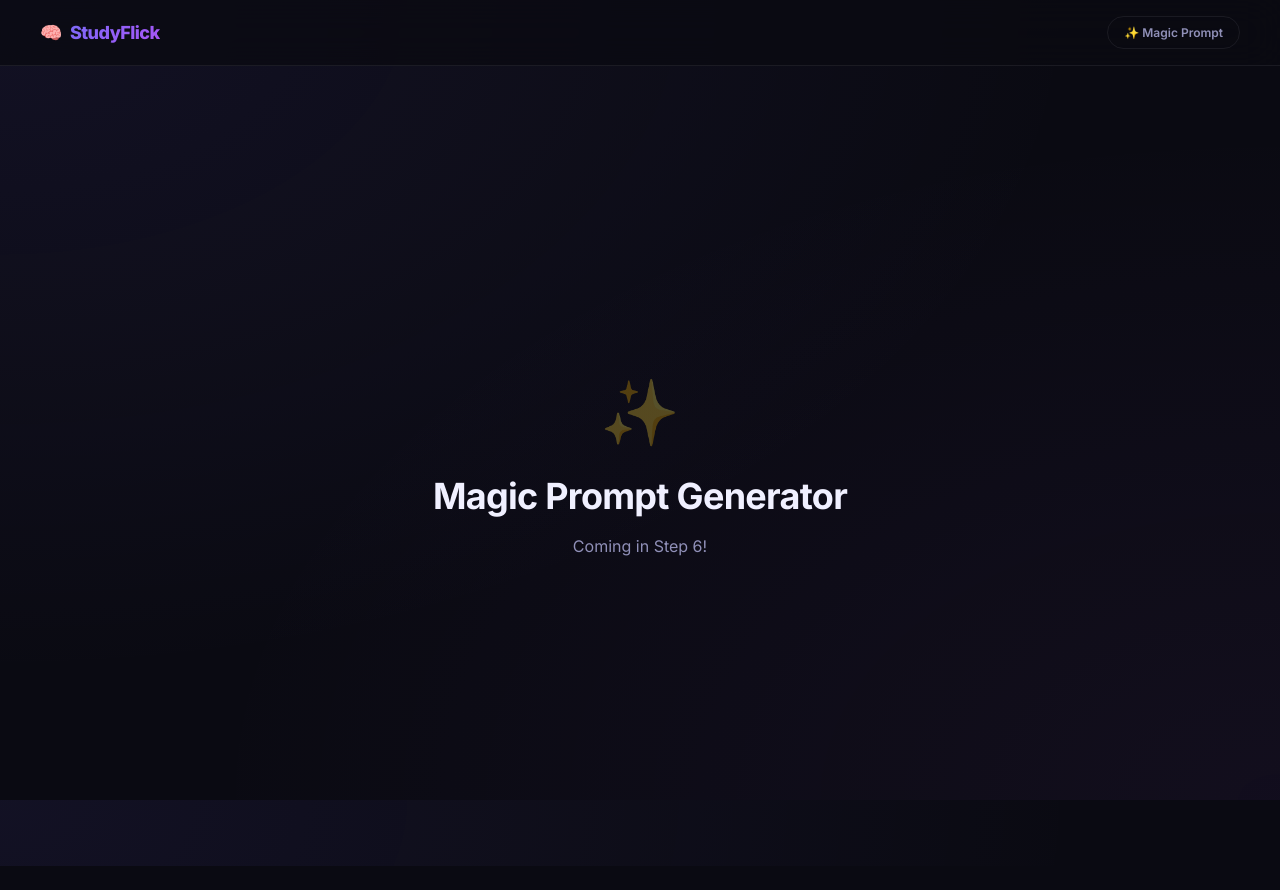
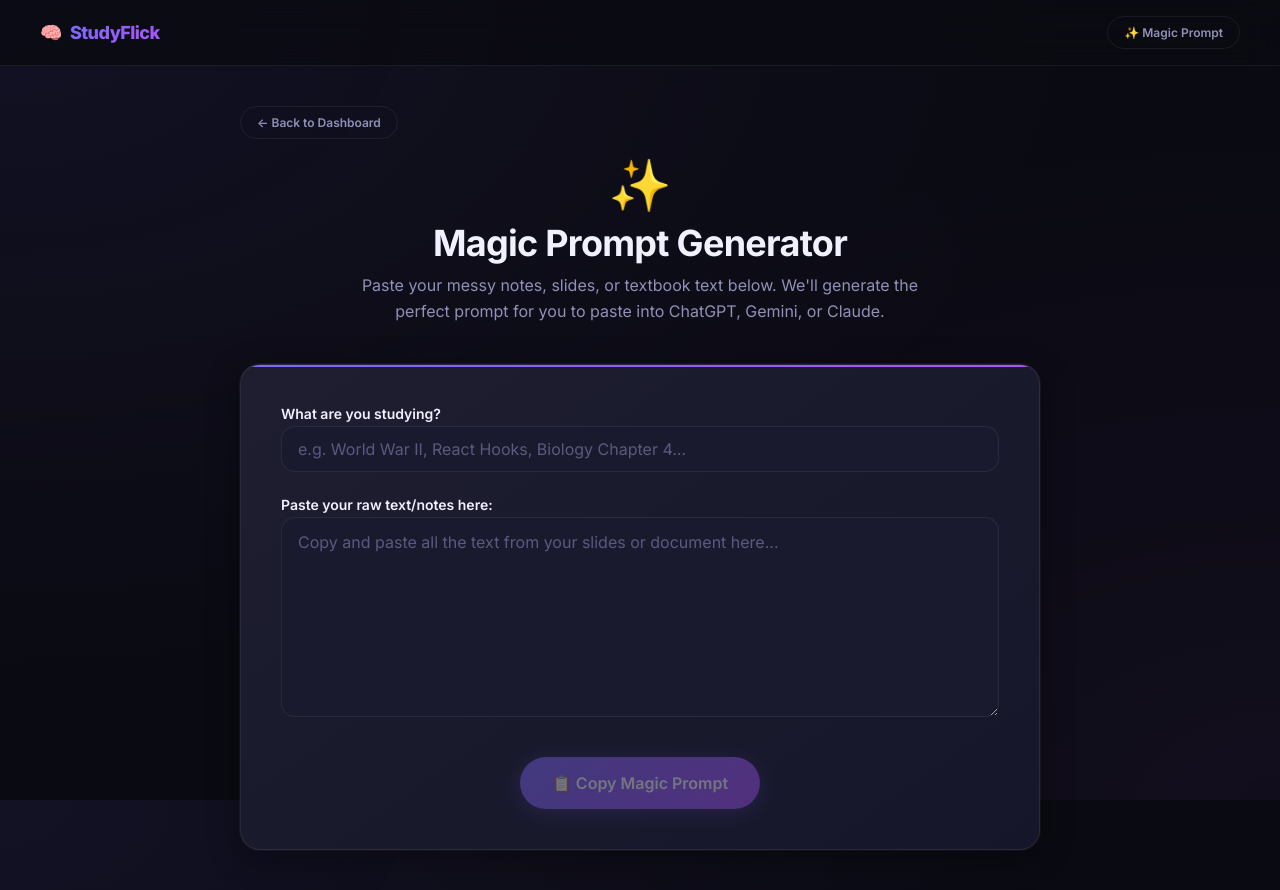
Before and after one commit to Fairlander-Flick/self-study-app, a React (Vite) app: page /prompt in a window 1280 px wide. Before the commit the page ends 866 px from the top, so only its background shows below. Built offline with nearby package versions, Linux system fonts and the light colour scheme.

Commit message:
Step 6: Magic Prompt Generator Page

```diff
--- /dev/null
+++ b/src/pages/PromptGeneratorPage.css
@@ -0,0 +1,152 @@
+.prompt-page {
+    display: flex;
+    flex-direction: column;
+    align-items: center;
+    padding: var(--space-xl) var(--space-md);
+    min-height: calc(100dvh - 65px);
+}
+
+.prompt-container {
+    width: 100%;
+    max-width: 800px;
+    display: flex;
+    flex-direction: column;
+}
+
+.prompt-back {
+    align-self: flex-start;
+    margin-bottom: var(--space-md);
+}
+
+.prompt-header {
+    text-align: center;
+    margin-bottom: var(--space-xl);
+}
+
+.prompt-icon {
+    font-size: 48px;
+    margin-bottom: var(--space-sm);
+    animation: pulse 2s infinite ease-in-out;
+}
+
+@keyframes pulse {
+
+    0%,
+    100% {
+        transform: scale(1);
+    }
+
+    50% {
+        transform: scale(1.1);
+    }
+}
+
+.prompt-header h1 {
+    font-size: var(--text-3xl);
+    color: var(--clr-text-primary);
+    margin-bottom: var(--space-sm);
+}
+
+.prompt-header p {
+    font-size: var(--text-base);
+    color: var(--clr-text-secondary);
+    max-width: 600px;
+    margin: 0 auto;
+    line-height: 1.6;
+}
+
+.prompt-form {
+    padding: var(--space-xl);
+    display: flex;
+    flex-direction: column;
+    gap: var(--space-lg);
+    position: relative;
+    overflow: hidden;
+}
+
+/* Subtle glow at the top edge */
+.prompt-form::before {
+    content: '';
+    position: absolute;
+    top: 0;
+    left: 0;
+    right: 0;
+    height: 2px;
+    background: var(--gradient-primary);
+}
+
+.form-group {
+    display: flex;
+    flex-direction: column;
+    gap: var(--space-xs);
+}
+
+.form-group label {
+    font-size: var(--text-sm);
+    font-weight: 600;
+    color: var(--clr-text-primary);
+}
+
+.input {
+    width: 100%;
+    padding: 12px 16px;
+    background: var(--clr-bg-elevated);
+    border: 1px solid var(--clr-border);
+    border-radius: var(--radius-md);
+    color: var(--clr-text-primary);
+    font-family: inherit;
+    font-size: var(--text-base);
+    transition: all var(--transition-fast);
+}
+
+.input:focus {
+    outline: none;
+    border-color: var(--clr-primary-light);
+    box-shadow: 0 0 0 2px rgba(99, 102, 241, 0.2);
+}
+
+.input::placeholder {
+    color: var(--clr-text-muted);
+}
+
+.textarea-large {
+    resize: vertical;
+    min-height: 200px;
+    line-height: 1.5;
+}
+
+.prompt-actions {
+    display: flex;
+    justify-content: center;
+    margin-top: var(--space-md);
+}
+
+.prompt-success-msg {
+    background: rgba(74, 222, 128, 0.1);
+    border: 1px dashed var(--clr-success);
+    border-radius: var(--radius-md);
+    padding: var(--space-md) var(--space-lg);
+    margin-top: var(--space-lg);
+}
+
+.prompt-success-msg p {
+    color: var(--clr-success);
+    font-size: var(--text-lg);
+    margin-bottom: var(--space-sm);
+}
+
+.prompt-success-msg ol {
+    color: var(--clr-text-secondary);
+    font-size: var(--text-sm);
+    padding-left: var(--space-xl);
+    line-height: 1.6;
+}
+
+.prompt-success-msg a {
+    color: var(--clr-primary-light);
+    text-decoration: underline;
+}
+
+.prompt-success-msg a:hover {
+    filter: brightness(1.2);
+}
--- a/src/pages/PromptGeneratorPage.jsx
+++ b/src/pages/PromptGeneratorPage.jsx
@@ -1,11 +1,147 @@
-// PromptGeneratorPage — will be fully built in Step 6
+import { useState } from 'react';
+import { useNavigate } from 'react-router-dom';
+import './PromptGeneratorPage.css';
+
 export default function PromptGeneratorPage() {
+    const navigate = useNavigate();
+    const [topic, setTopic] = useState('');
+    const [notes, setNotes] = useState('');
+    const [copied, setCopied] = useState(false);
+
+    const isFormValid = topic.trim().length > 0 && notes.trim().length > 0;
+
+    const generatePrompt = () => {
+        return `I am studying "${topic.trim()}" and here are my raw notes/slides text:
+
+"""
+${notes.trim()}
+"""
+
+Please act as an expert tutor and instructional designer. Convert these notes into a JSON structure for a flashcard study web app.
+
+Follow these strict rules for the JSON output:
+1. Return ONLY valid JSON. No markdown formatting (\`\`\`json), no introductory text, no conversational filler.
+2. The root must be a JSON Array [ ... ].
+3. Group the information into logical "topics".
+4. For each topic, provide:
+   - "id": A unique string (e.g., "1", "2").
+   - "topic": A short title for this group of information.
+   - "summary_points": An array of strings. Maximum 4 bullet points summarizing the key takeaways for this topic.
+   - "flashcards": An array of objects, containing "question" and "answer". Create 3-5 flashcards that test the user on the summary points.
+5. Make questions thought-provoking but concise.
+6. Make answers clear and easy to read quickly.
+7. Output Language: Keep the language of the output the same as the notes provided above.
+
+Example expected format:
+[
+  {
+    "id": "1",
+    "topic": "Photosynthesis Basics",
+    "summary_points": [
+      "Plants use sunlight to make food.",
+      "Requires water and carbon dioxide."
+    ],
+    "flashcards": [
+      {
+        "question": "What are the two main inputs for photosynthesis?",
+        "answer": "Water and carbon dioxide."
+      }
+    ]
+  }
+]`;
+    };
+
+    const handleCopy = async () => {
+        if (!isFormValid) return;
+        const prompt = generatePrompt();
+
+        try {
+            await navigator.clipboard.writeText(prompt);
+            setCopied(true);
+            setTimeout(() => setCopied(false), 2000);
+        } catch (err) {
+            console.error('Failed to copy text: ', err);
+            // Fallback for older browsers
+            const textArea = document.createElement("textarea");
+            textArea.value = prompt;
+            document.body.appendChild(textArea);
+            textArea.focus();
+            textArea.select();
+            try {
+                document.execCommand('copy');
+                setCopied(true);
+                setTimeout(() => setCopied(false), 2000);
+            } catch (err) {
+                console.error('Fallback copy failed', err);
+            }
+            document.body.removeChild(textArea);
+        }
+    };
+
     return (
-        <div className="page-center">
-            <div className="empty-state animate-fade-in">
-                <div className="empty-state-icon">✨</div>
-                <h2>Magic Prompt Generator</h2>
-                <p>Coming in Step 6!</p>
+        <div className="prompt-page animate-fade-in">
+            <div className="prompt-container">
+
+                <button className="btn btn-ghost btn-sm prompt-back" onClick={() => navigate('/')}>
+                    ← Back to Dashboard
+                </button>
+
+                <div className="prompt-header">
+                    <div className="prompt-icon">✨</div>
+                    <h1>Magic Prompt Generator</h1>
+                    <p>
+                        Paste your messy notes, slides, or textbook text below. We'll generate the perfect prompt
+                        for you to paste into ChatGPT, Gemini, or Claude.
+                    </p>
+                </div>
+
+                <div className="prompt-form card">
+                    <div className="form-group">
+                        <label htmlFor="topic-input">What are you studying?</label>
+                        <input
+                            id="topic-input"
+                            className="input"
+                            type="text"
+                            placeholder="e.g. World War II, React Hooks, Biology Chapter 4..."
+                            value={topic}
+                            onChange={(e) => setTopic(e.target.value)}
+                        />
+                    </div>
+
+                    <div className="form-group">
+                        <label htmlFor="notes-input">Paste your raw text/notes here:</label>
+                        <textarea
+                            id="notes-input"
+                            className="input textarea-large"
+                            placeholder="Copy and paste all the text from your slides or document here..."
+                            value={notes}
+                            onChange={(e) => setNotes(e.target.value)}
+                        />
+                    </div>
+
+                    <div className="prompt-actions">
+                        <button
+                            className={`btn btn-lg ${copied ? 'btn-success' : 'btn-primary'}`}
+                            onClick={handleCopy}
+                            disabled={!isFormValid}
+                        >
+                            {copied ? '✓ Copied to Clipboard!' : '📋 Copy Magic Prompt'}
+                        </button>
+                    </div>
+
+                    {copied && (
+                        <div className="prompt-success-msg animate-fade-in">
+                            <p><strong>Awesome! Now what?</strong></p>
+                            <ol>
+                                <li>Open <a href="https://chatgpt.com" target="_blank" rel="noreferrer">ChatGPT</a> or <a href="https://gemini.google.com" target="_blank" rel="noreferrer">Gemini</a></li>
+                                <li>Paste the copied text and hit enter</li>
+                                <li>Copy the AI's JSON output</li>
+                                <li>Come back here and paste the JSON into the <strong>+ New Deck</strong> modal</li>
+                            </ol>
+                        </div>
+                    )}
+
+                </div>
             </div>
         </div>
     );
```
